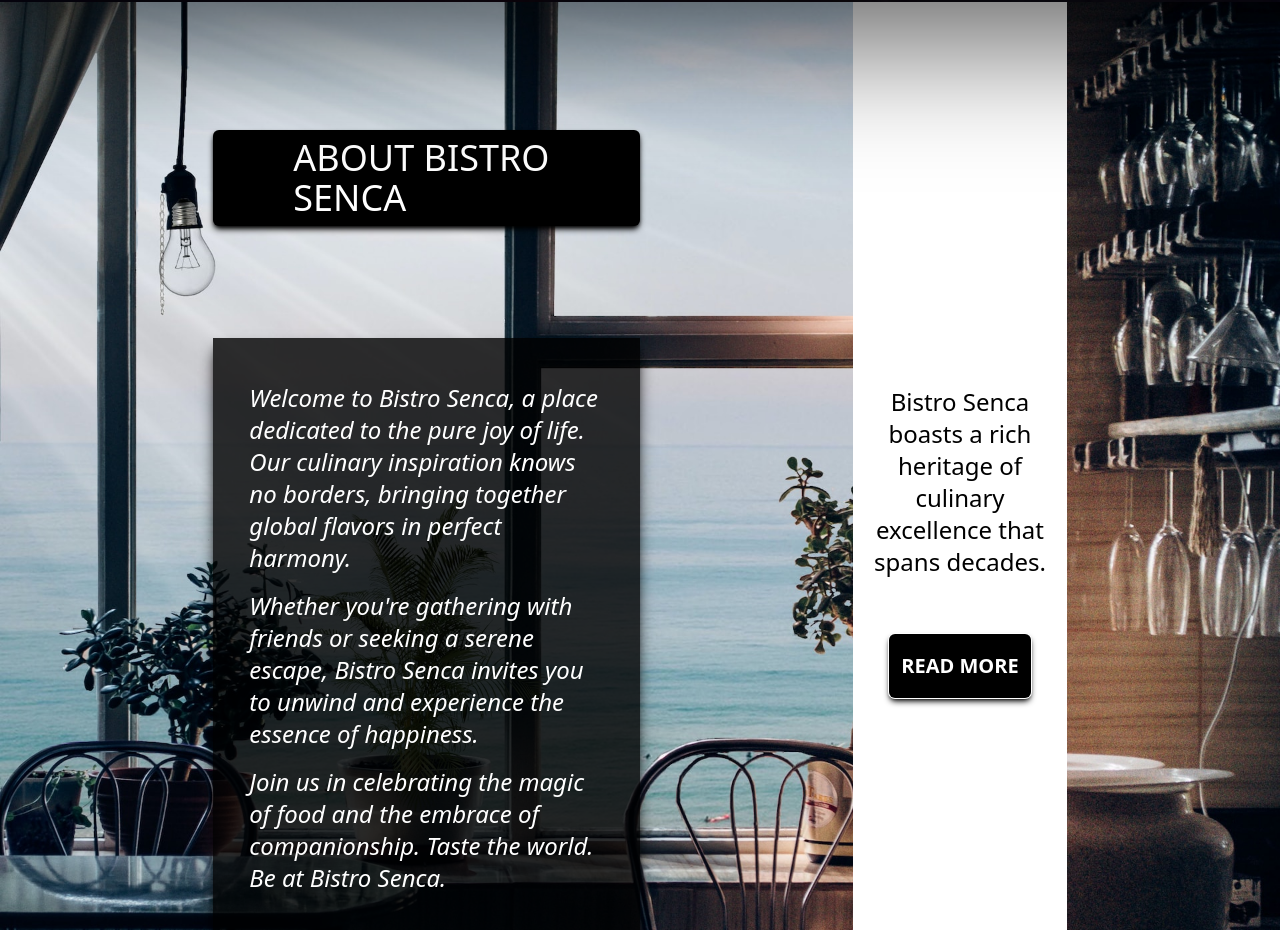
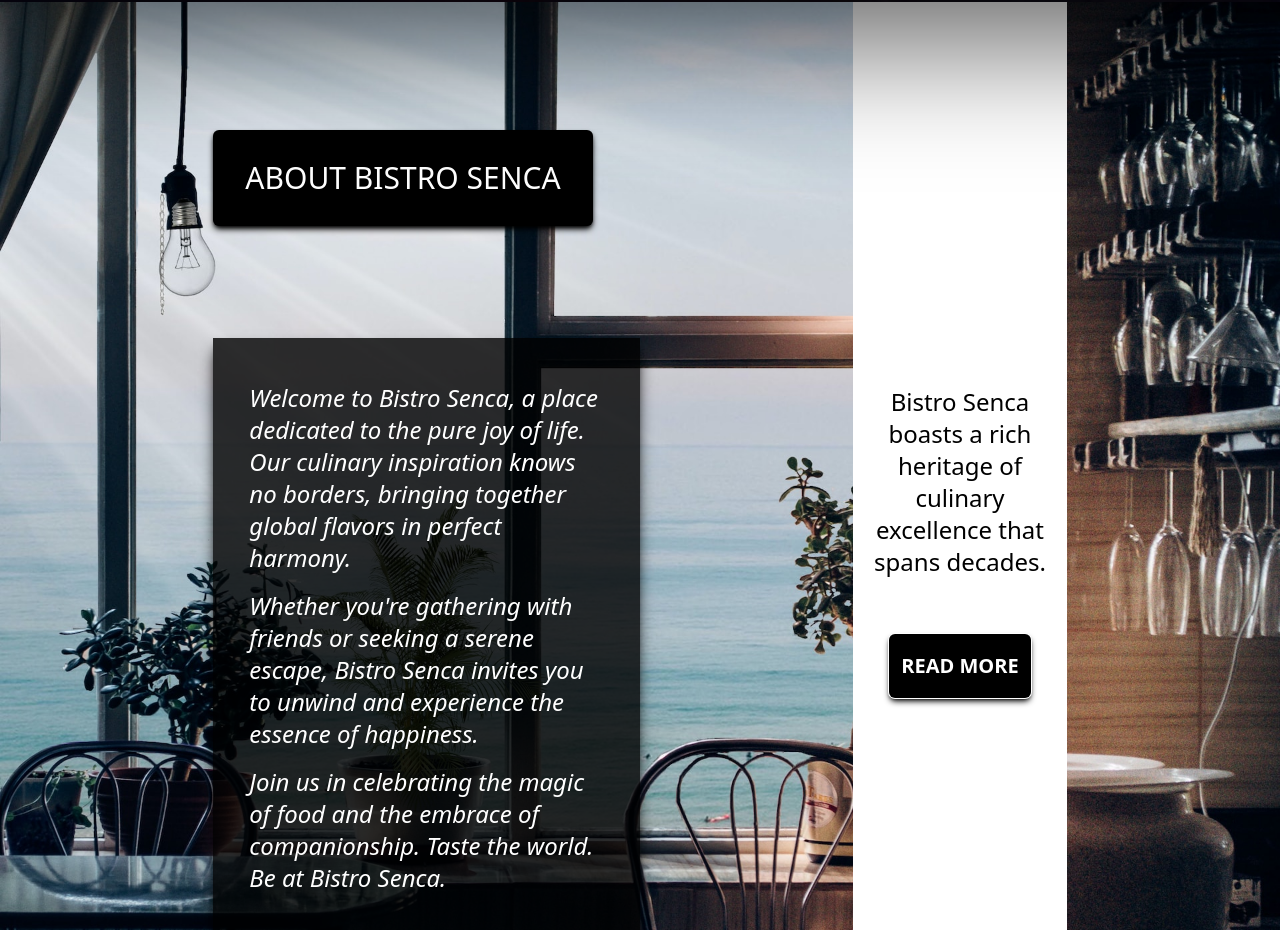
Before and after one commit to christophermorin/bistro_senca-v2, a Next.js app: page / in a window 1280 px wide. Shown: the part 798-1728 px from the top of the page. Built offline with nearby package versions, Linux system fonts and the light colour scheme.

Commit message:
fix: header and button sizes for tablets

```diff
--- a/src/app/about/index.tsx
+++ b/src/app/about/index.tsx
@@ -7,8 +7,8 @@ export function About() {
     >
       <section className="md:col-span-2 md:col-start-2  md:py-32">
         <div className="grid justify-center mt-11 lg:mt-0 md:col-span-3 md:col-start-2 md:justify-start">
-          <div className="w-[320px] h-14 bg-black rounded-md shadow-md shadow-black  md:w-full md:h-24 md:px-20">
-            <h1 className="flex justify-center items-center h-full text-white uppercase text-xl font-medium md:text-4xl">
+          <div className="w-[330px] h-14 bg-black rounded-md shadow-md shadow-black md:w-full md:h-24 px-8">
+            <h1 className="flex justify-center items-center h-full text-white uppercase text-xl font-medium md:text-3xl">
               About Bistro Senca
             </h1>
           </div>
--- a/src/app/contact/index.tsx
+++ b/src/app/contact/index.tsx
@@ -105,7 +105,7 @@ export function Contact() {
           Book your table now and embark on a culinary adventure that awaits
           your presence!
         </p>
-        <div className="flex justify-center items-center w-44 h-12 bg-black text-white font-semibold uppercase rounded-md shadow-md shadow-black md:h-24 md:w-80 md:text-xl cursor-pointer">
+        <div className="flex justify-center items-center w-44 h-12 bg-black text-white font-semibold uppercase rounded-md shadow-md shadow-black md:h-20 md:w-72 md:text-xl cursor-pointer">
           Book A Table
         </div>
       </section>
--- a/src/app/hero/index.tsx
+++ b/src/app/hero/index.tsx
@@ -22,10 +22,10 @@ export function Hero() {
           </div>
         </section>
         <section className="grid grid-cols-1 grid-rows-4 gap-5 justify-items-center z-20 md:col-start-5">
-          <div className="flex justify-center items-center w-24 h-12 bg-black text-white font-semibold uppercase rounded-md shadow-md shadow-black ring-1 ring-white md:h-24 md:w-64 md:text-xl md:row-start-3 cursor-pointer">
+          <div className="flex justify-center items-center w-24 h-12 bg-black text-white font-semibold uppercase rounded-md shadow-md shadow-black ring-1 ring-white md:h-20 md:w-56 md:text-xl md:row-start-3 cursor-pointer">
             Menu
           </div>
-          <div className="flex justify-center items-center w-44 h-12 bg-black text-white font-semibold uppercase rounded-md shadow-md shadow-black ring-1 ring-white md:h-24 md:w-80 md:text-xl md:row-start-4 cursor-pointer">
+          <div className="flex justify-center items-center w-44 h-12 bg-black text-white font-semibold uppercase rounded-md shadow-md shadow-black ring-1 ring-white md:h-20 md:w-72 md:text-xl md:row-start-4 cursor-pointer">
             Book a Table
           </div>
         </section>
```
